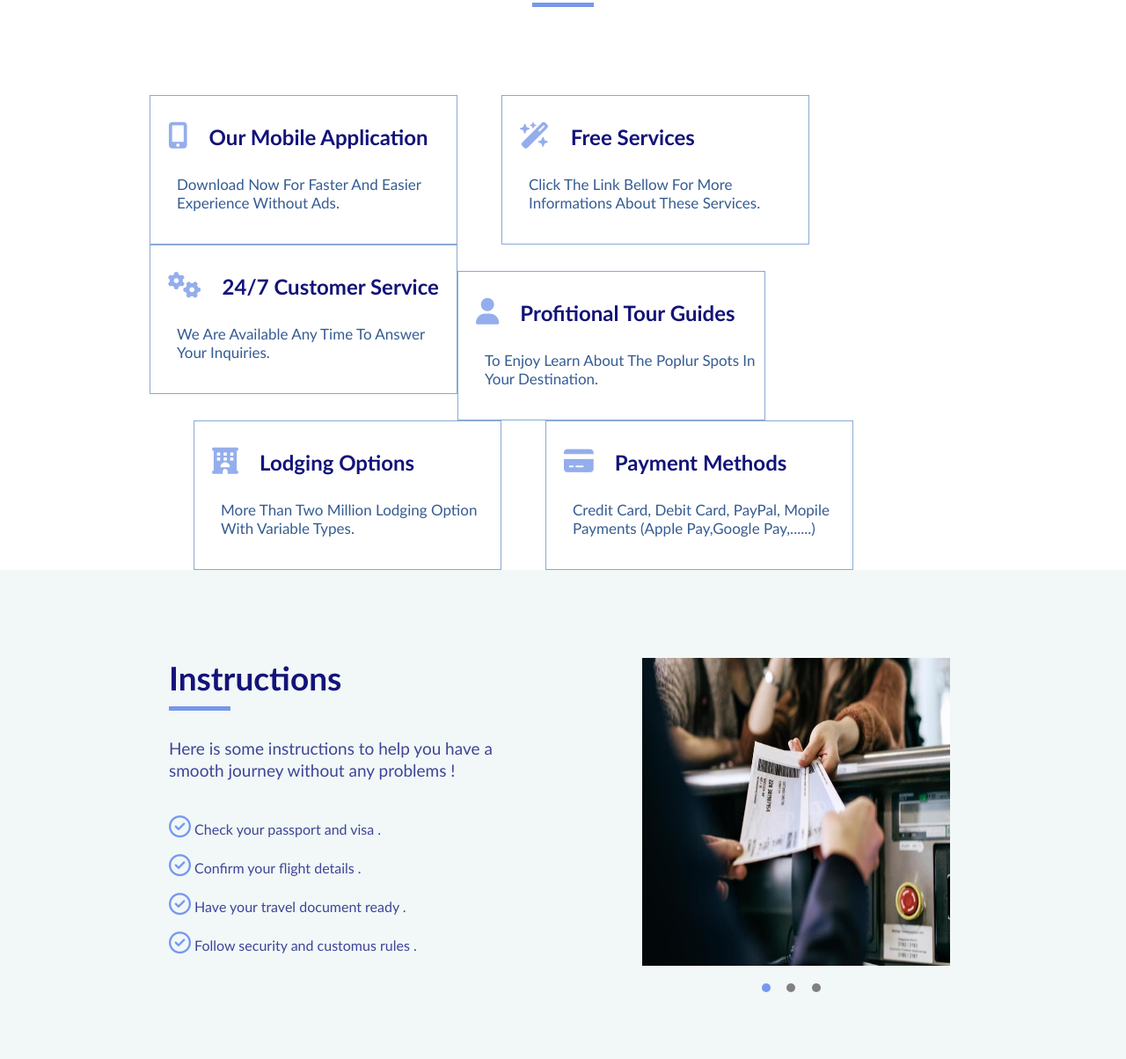
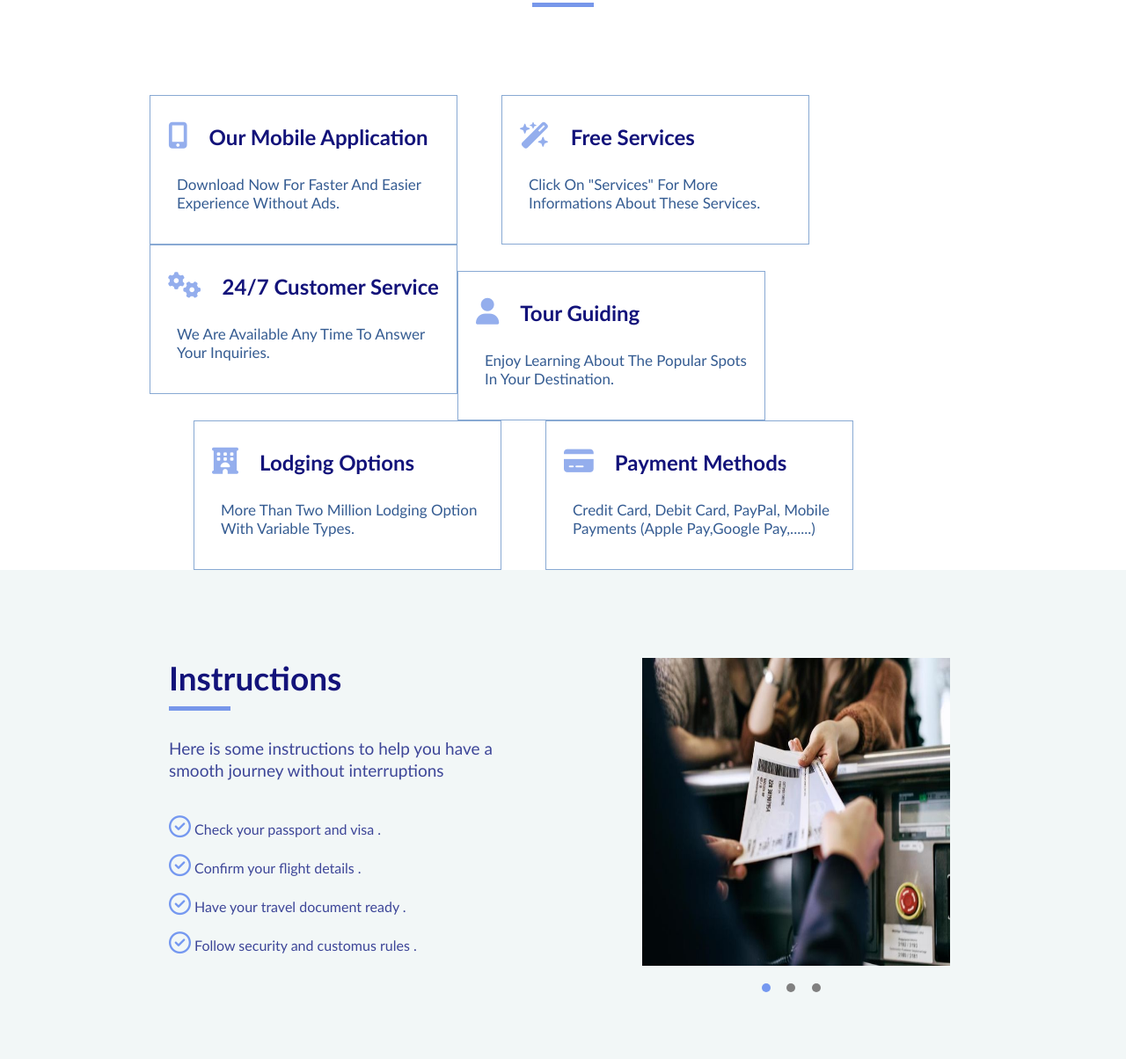
Before and after one commit to SamaaMohamed2005/Travel, a plain HTML site: page index.html in a window 1280 px wide. Shown: the part 3012-4216 px from the top of the page at 88% size. Drawn offline with Linux system fonts and the light colour scheme.

Commit message:
edit an image

```diff
--- a/index.html
+++ b/index.html
@@ -154,7 +154,7 @@
         <div class="sub3" id="second3">
             <i class="fa-solid fa-wand-magic-sparkles"  id="i3"></i>
             <h2 class="tsec3">free services</h2>
-            <p class="txt3">Click the link bellow for more informations about these services.</p>
+            <p class="txt3">Click on "services" for more informations about these services.</p>
         </div><!--/second3-->
 
         <div class="sub3" id="third3">
@@ -167,8 +167,8 @@
      <div class="bottom3">
         <div class="sub3" id="fourth3">
             <i class="fa-solid fa-user" id="i3"></i>
-            <h2 class="tsec3">profitional tour guides</h2>
-            <p class="txt3">To enjoy learn about the poplur spots in your destination.</p>
+            <h2 class="tsec3">tour guiding</h2>
+            <p class="txt3">enjoy learning about the popular spots in your destination.</p>
         </div><!--/fourth-->
 
             <div class="sub3" id="fifth3">
@@ -180,7 +180,7 @@
         <div class="sub3" id="sixth3">
             <i class="fa-solid fa-credit-card" id="i3"></i>
             <h2 class="tsec3">payment methods</h2>
-            <p class="txt3">Credit card, Debit card, PayPal, Mopile payments (Apple Pay,Google Pay,......)</p>
+            <p class="txt3">Credit card, Debit card, PayPal, Mobile payments (Apple Pay,Google Pay,......)</p>
         </div><!--/sixth3-->
     </div><!--/bottom3-->
   </div><!--/psec3-->
@@ -193,7 +193,7 @@
         <div class="underline" id="usec4"></div>
     </div><!--/hsec4-->
     <div class="psec4">
-        <p>Here is some instructions to help you have a smooth journey without any problems !</p>
+        <p>Here is some instructions to help you have a smooth journey without interruptions</p>
         <div class="sub4-parent">
         <div class="sub4">
         <i class="fa-regular fa-circle-check i4"></i>
@@ -401,7 +401,7 @@
             </div><!--/sub9-->
             <div class="sub9" id="second9">
                 <div class="sub9-cont">
-                <img src="images/Sudan.jpeg" alt="sudan" width="200" height="300">
+                <img src="images/74da5e5f-13de-4b0b-b457-43a3a789bb1f.jpeg" alt="sudan" width="200" height="300">
                 <br>
                 <p class="icons9">
                 <span><i class="fa-solid fa-earth-americas i9"></i> Sudan </span>
```
Also changed, not shown: images/74da5e5f-13de-4b0b-b457-43a3a789bb1f.jpeg (added), images/Sudan.jpeg (deleted).
